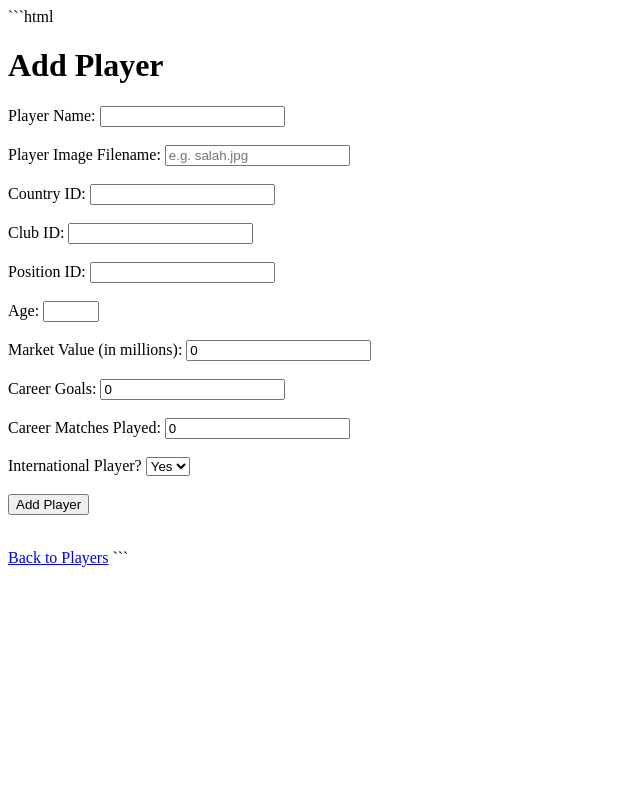
After one commit to dzn4lk/12DTS-DATABASES-PROJECT, a Flask app: page /players/add in a window 1280 px wide. The commit adds this page. Shown: the whole page, without its empty margins (0-640 px from the left). Run offline with Flask 3, Linux system fonts and the light colour scheme.

Commit message:
ADDED PLAYER EDIT, ADD DELETE TO EDIT ALL FEILDS UNDER PLAYER, E.G GOALS SCORED, MATCHES PLAYED.
ADDED NEW TABLE TO STORE PLAYER POSITIONS AND TO ALSO ADD EDIT DELETE PLAYER POSITIONS.

````diff
--- a/app.py
+++ b/app.py
@@ -173,5 +173,229 @@ def edit_country(country_id):
         country=country
     )
 
+# ADD A PLAYER
+@app.route("/players/add", methods=["GET", "POST"])
+def add_player():
+
+    if request.method == "POST":
+
+        player_name = request.form["playerName"]
+        player_image = request.form["playerImage"]
+        country_id = request.form["CountryID"]
+        club_id = request.form["ClubID"]
+        position_id = request.form["PositionID"]
+        age = request.form["Age"]
+        market_value = request.form["MarketValue"]
+        goals = request.form["Goals"]
+        matches_played = request.form["MatchesPlayed"]
+        international_player = request.form["InternationalPlayer"]
+
+        conn = get_db()
+
+        conn.execute("""
+            INSERT INTO players
+            (playerName, playerImage, CountryID, ClubID, PositionID,
+             Age, MarketValue, Goals, MatchesPlayed, InternationalPlayer)
+            VALUES (?, ?, ?, ?, ?, ?, ?, ?, ?, ?)
+        """, (
+            player_name,
+            player_image,
+            country_id,
+            club_id,
+            position_id,
+            age,
+            market_value,
+            goals,
+            matches_played,
+            international_player
+        ))
+
+        conn.commit()
+        conn.close()
+
+        return redirect(url_for("players"))
+
+    return render_template("player_form.html", player=None)
+
+
+# EDIT A PLAYER
+@app.route("/players/edit/<int:player_id>", methods=["GET", "POST"])
+def edit_player(player_id):
+
+    conn = get_db()
+
+    player = conn.execute(
+        "SELECT * FROM players WHERE playerID = ?",
+        (player_id,)
+    ).fetchone()
+
+    if player is None:
+        conn.close()
+        return "Player not found", 404
+
+    if request.method == "POST":
+
+        player_name = request.form["playerName"]
+        player_image = request.form["playerImage"]
+        country_id = request.form["CountryID"]
+        club_id = request.form["ClubID"]
+        position_id = request.form["PositionID"]
+        age = request.form["Age"]
+        market_value = request.form["MarketValue"]
+        goals = request.form["Goals"]
+        matches_played = request.form["MatchesPlayed"]
+        international_player = request.form["InternationalPlayer"]
+
+        conn.execute("""
+            UPDATE players
+            SET playerName = ?,
+                playerImage = ?,
+                CountryID = ?,
+                ClubID = ?,
+                PositionID = ?,
+                Age = ?,
+                MarketValue = ?,
+                Goals = ?,
+                MatchesPlayed = ?,
+                InternationalPlayer = ?
+            WHERE playerID = ?
+        """, (
+            player_name,
+            player_image,
+            country_id,
+            club_id,
+            position_id,
+            age,
+            market_value,
+            goals,
+            matches_played,
+            international_player,
+            player_id
+        ))
+
+        conn.commit()
+        conn.close()
+
+        return redirect(url_for("players"))
+
+    conn.close()
+
+    return render_template("player_form.html", player=player)
+
+
+# DELETE A PLAYER
+@app.route("/players/delete/<int:player_id>", methods=["POST"])
+def delete_player(player_id):
+
+    conn = get_db()
+
+    conn.execute(
+        "DELETE FROM players WHERE playerID = ?",
+        (player_id,)
+    )
+
+    conn.commit()
+    conn.close()
+
+    return redirect(url_for("players"))
+
+# DISPLAY ALL POSITIONS
+@app.route("/positions")
+def positions():
+
+    conn = get_db()
+
+    positions = conn.execute(
+        "SELECT * FROM positions"
+    ).fetchall()
+
+    conn.close()
+
+    return render_template(
+        "positions.html",
+        positions=positions
+    )
+
+
+# ADD A POSITION
+@app.route("/positions/add", methods=["GET", "POST"])
+def add_position():
+
+    if request.method == "POST":
+
+        position_name = request.form["position_name"]
+
+        conn = get_db()
+
+        conn.execute(
+            "INSERT INTO positions (PositionName) VALUES (?)",
+            (position_name,)
+        )
+
+        conn.commit()
+        conn.close()
+
+        return redirect(url_for("positions"))
+
+    return render_template("position_form.html", position=None)
+
+
+# EDIT A POSITION
+@app.route("/positions/edit/<int:position_id>",
+           methods=["GET", "POST"])
+def edit_position(position_id):
+
+    conn = get_db()
+
+    position = conn.execute(
+        "SELECT * FROM positions WHERE ID = ?",
+        (position_id,)
+    ).fetchone()
+
+    if position is None:
+        conn.close()
+        return "Position not found", 404
+
+    if request.method == "POST":
+
+        position_name = request.form["position_name"]
+
+        conn.execute(
+            "UPDATE positions SET PositionName = ? WHERE ID = ?",
+            (position_name, position_id)
+        )
+
+        conn.commit()
+        conn.close()
+
+        return redirect(url_for("positions"))
+
+    conn.close()
+
+    return render_template(
+        "position_form.html",
+        position=position
+    )
+
+
+# DELETE A POSITION
+@app.route("/positions/delete/<int:position_id>",
+           methods=["POST"])
+def delete_position(position_id):
+
+    conn = get_db()
+
+    conn.execute(
+        "DELETE FROM positions WHERE ID = ?",
+        (position_id,)
+    )
+
+    conn.commit()
+    conn.close()
+
+    return redirect(url_for("positions"))
+
+
+
 if __name__ == "__main__":
     app.run(debug=True)
--- /dev/null
+++ b/templates/player_form.html
@@ -0,0 +1,111 @@
+```html
+<!DOCTYPE html>
+<html>
+<head>
+    <title>Player Form</title>
+</head>
+<body>
+
+    {% if player %}
+        <h1>Edit Player</h1>
+    {% else %}
+        <h1>Add Player</h1>
+    {% endif %}
+
+    <form method="POST">
+
+        <label>Player Name:</label>
+        <input type="text" name="playerName"
+               value="{{ player['playerName'] if player else '' }}"
+               required>
+        <br><br>
+
+        <label>Player Image Filename:</label>
+        <input type="text" name="playerImage"
+               value="{{ player['playerImage'] if player else '' }}"
+               placeholder="e.g. salah.jpg"
+               required>
+        <br><br>
+
+        <label>Country ID:</label>
+        <input type="number" name="CountryID"
+               value="{{ player['CountryID'] if player else '' }}"
+               required>
+        <br><br>
+
+        <label>Club ID:</label>
+        <input type="number" name="ClubID"
+               value="{{ player['ClubID'] if player else '' }}"
+               required>
+        <br><br>
+
+        <label>Position ID:</label>
+        <input type="number" name="PositionID"
+               value="{{ player['PositionID'] if player else '' }}"
+               required>
+        <br><br>
+
+        <label>Age:</label>
+        <input type="number" name="Age" min="15" max="60"
+               value="{{ player['Age'] if player else '' }}"
+               required>
+        <br><br>
+
+        <label>Market Value (in millions):</label>
+        <input type="number" name="MarketValue" min="0" step="0.1"
+               value="{{ player['MarketValue'] if player else 0 }}"
+               required>
+        <br><br>
+
+        <label>Career Goals:</label>
+        <input type="number" name="Goals" min="0"
+               value="{{ player['Goals'] if player else 0 }}"
+               required>
+        <br><br>
+
+        <label>Career Matches Played:</label>
+        <input type="number" name="MatchesPlayed" min="0"
+               value="{{ player['MatchesPlayed'] if player else 0 }}"
+               required>
+        <br><br>
+
+        <label>International Player?</label>
+        <select name="InternationalPlayer" required>
+            <option value="1"
+                {% if player and player['InternationalPlayer'] == 1 %}selected{% endif %}>
+                Yes
+            </option>
+            <option value="0"
+                {% if player and player['InternationalPlayer'] == 0 %}selected{% endif %}>
+                No
+            </option>
+        </select>
+
+        <br><br>
+
+        <button type="submit">
+            {% if player %}
+                Save Changes
+            {% else %}
+                Add Player
+            {% endif %}
+        </button>
+
+    </form>
+
+    {% if player %}
+        <form method="POST"
+              action="{{ url_for('delete_player',
+                                 player_id=player['playerID']) }}"
+              onsubmit="return confirm('Are you sure you want to delete this player?');">
+
+            <button type="submit">Delete Player</button>
+        </form>
+    {% endif %}
+
+    <br>
+    <a href="{{ url_for('players') }}">Back to Players</a>
+
+</body>
+</html>
+```
````
Also changed, not shown: templates/players.html (+17 -5 lines), templates/position_form.html (added, +55 -0 lines), templates/positions.html (added, +39 -0 lines), players.db, static/images/Mahrez.png (added).
